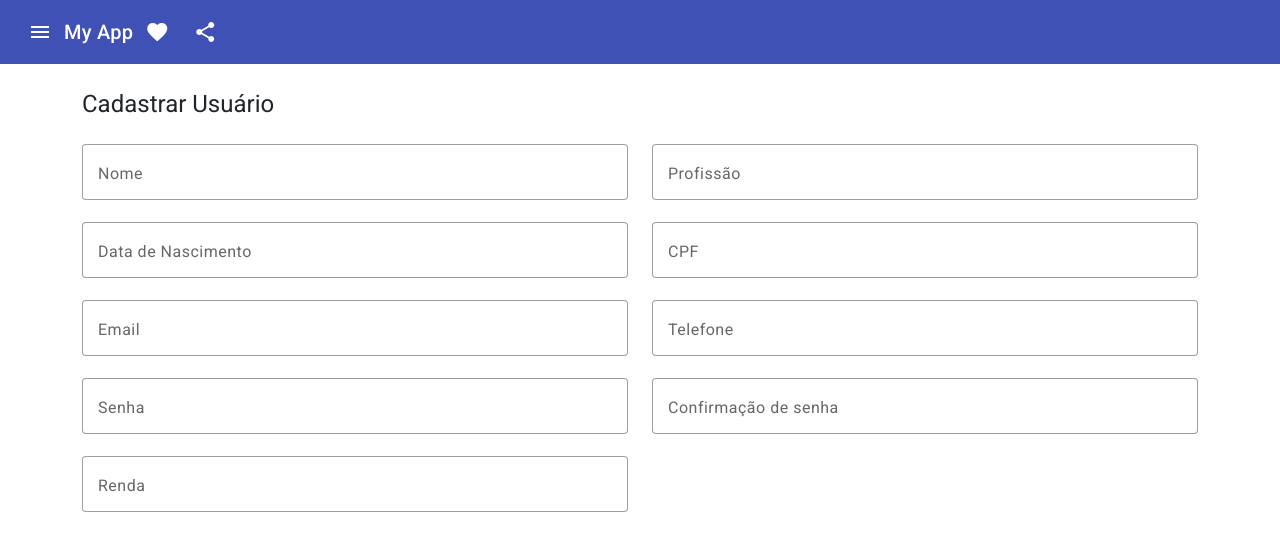
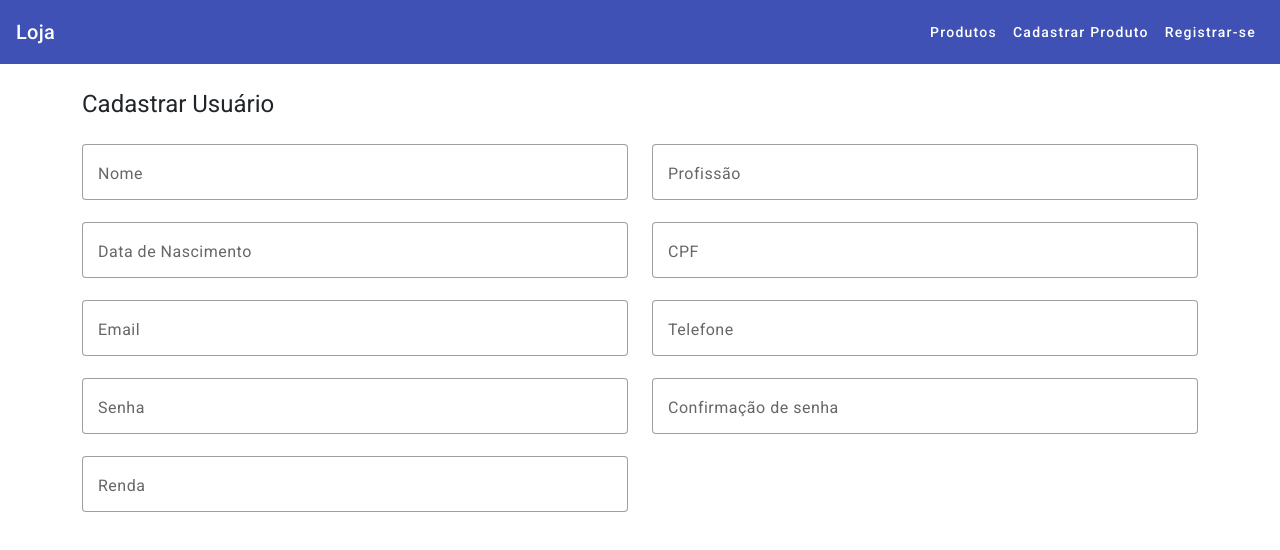
Before and after one commit to yasminsilva1/modulo-5-angular-II-adatech, an Angular app in the folder crud/: page / in a window 1280 px wide. Shown: the top 550 px of the page. Built offline with nearby package versions, Linux system fonts and the light colour scheme.

Commit message:
Aula 02 - pt1 - Altera o HeaderComponent e utiliza o RouterLink

```diff
--- a/crud/src/app/common/header/header.component.css
+++ b/crud/src/app/common/header/header.component.css
@@ -0,0 +1,3 @@
+.spacer {
+  flex: 1 1 auto;
+}
--- a/crud/src/app/common/header/header.component.html
+++ b/crud/src/app/common/header/header.component.html
@@ -1,25 +1,10 @@
 <mat-toolbar color="primary">
-  <button
-    mat-icon-button
-    class="example-icon"
-    aria-label="Example icon-button with menu icon"
-  >
-    <mat-icon>menu</mat-icon>
-  </button>
-  <span>My App</span>
-  <span class="example-spacer"></span>
-  <button
-    mat-icon-button
-    class="example-icon favorite-icon"
-    aria-label="Example icon-button with heart icon"
-  >
-    <mat-icon>favorite</mat-icon>
-  </button>
-  <button
-    mat-icon-button
-    class="example-icon"
-    aria-label="Example icon-button with share icon"
-  >
-    <mat-icon>share</mat-icon>
-  </button>
+  <span>Loja</span>
+  <span class="spacer"></span>
+
+  <button mat-button routerLink="/products">Produtos</button>
+
+  <button mat-button routerLink="/products/create">Cadastrar Produto</button>
+
+  <button mat-button routerLink="/auth/register">Registrar-se</button>
 </mat-toolbar>
--- a/crud/src/app/common/header/header.component.ts
+++ b/crud/src/app/common/header/header.component.ts
@@ -1,12 +1,13 @@
 import { Component } from '@angular/core';
+import { MatButtonModule } from '@angular/material/button';
 import { MatIconModule } from '@angular/material/icon';
-import { MatButtonModule } from '@angular/material/button';
 import { MatToolbarModule } from '@angular/material/toolbar';
+import { RouterLink } from '@angular/router';
 
 @Component({
   selector: 'app-header',
   standalone: true,
-  imports: [MatToolbarModule, MatButtonModule, MatIconModule],
+  imports: [RouterLink, MatToolbarModule, MatButtonModule, MatIconModule],
   templateUrl: './header.component.html',
   styleUrl: './header.component.css',
 })
```
